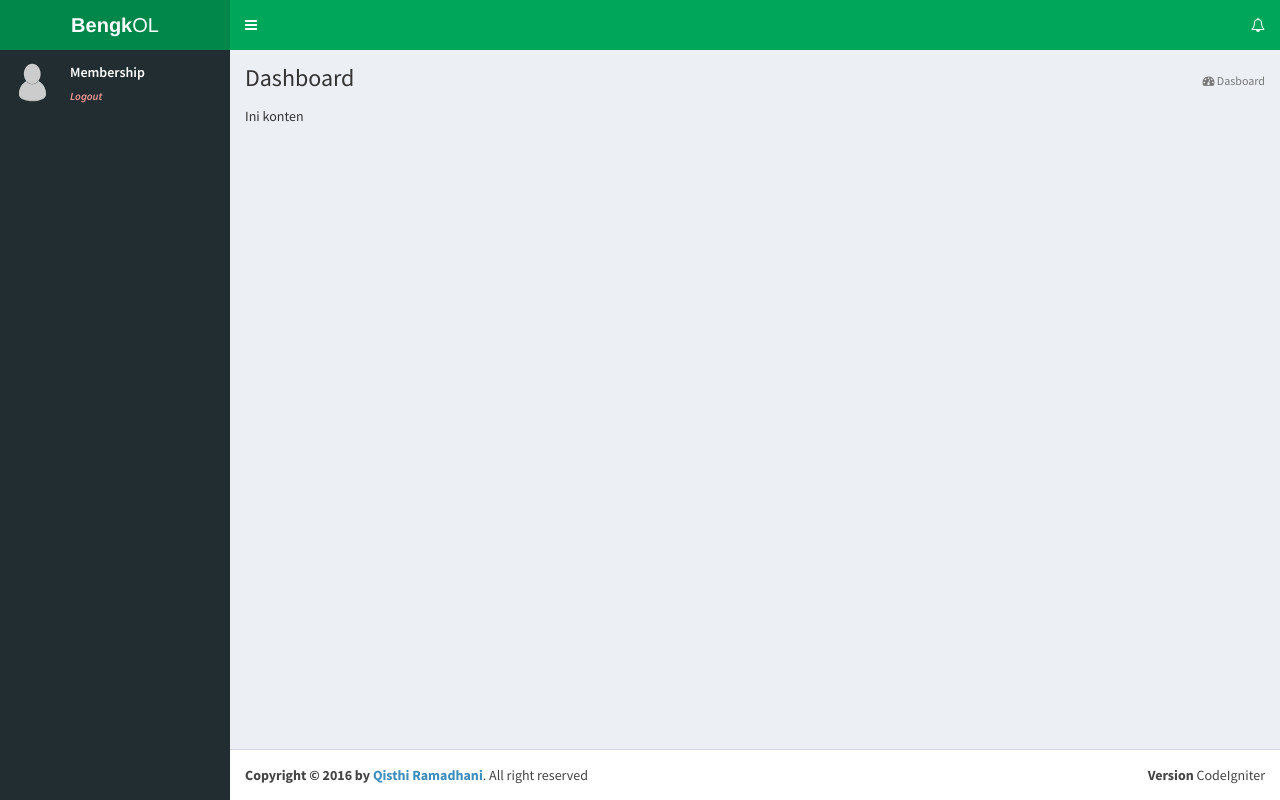
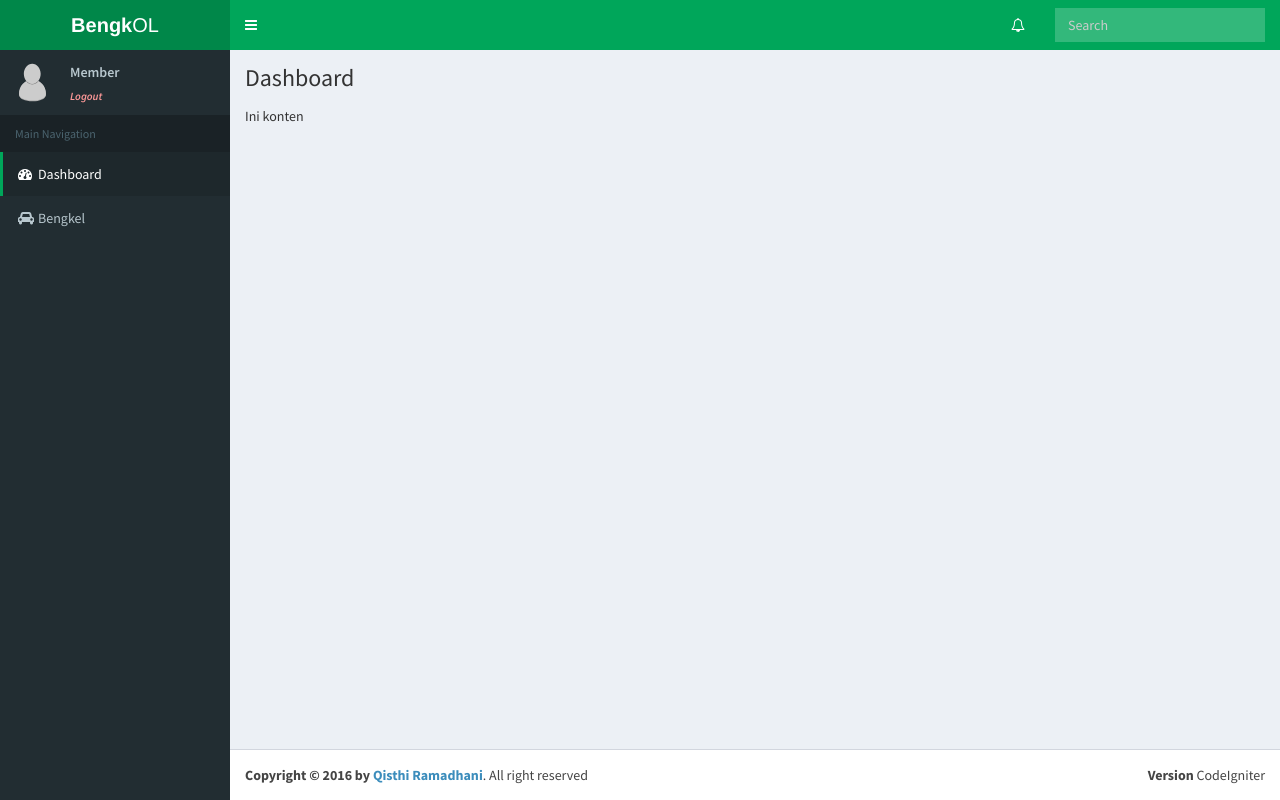
Before and after one commit to ramageek/bengkol_codeigniter, a CodeIgniter app: page /database/member in a window 1280 px wide. Run offline with CodeIgniter, Linux system fonts and the light colour scheme.

Commit message:
Konfigurasi database dan penambahan form 'pencarian' di halaman member.

```diff
--- a/app/views/member/index.php
+++ b/app/views/member/index.php
@@ -15,7 +15,7 @@
 <body class="hold-transition skin-green sidebar-mini">
 	<div class="wrapper">
 		<header class="main-header">
-			<a href="<?= base_url() ?>" class="logo">
+			<a href="<?= base_url('member') ?>" class="logo">
 				<span class="logo-mini"><b>B</b>OL</span>
 				<span class="logo-lg"><b>Bengk</b>OL</span>
 			</a>
@@ -32,6 +32,11 @@
 								<i class="fa fa-bell-o"></i>
 							</a>
 						</li>
+						<li class="dropdown notifications-menu">
+							<form action="#" class="navbar-form" role="search">
+								<input type="text" class="form-control" id="navbar-search-input" placeholder="Search" style="width:210px">
+							</form>
+						</li>
 					</ul>
 				</div>
 			</nav>
@@ -45,19 +50,22 @@
 					</div>
 
 					<div class="pull-left info">
-						<p>Membership</p>
+						<p><a href="#">Member</a></p>
 						<a href="#"><i style="font-weight:bold;color:#ff9999;">Logout</i></a>
 					</div>
 				</div>
+
+				<ul class="sidebar-menu">
+					<li class="header">Main Navigation</li>
+					<li class="active"><a href="#"><i class="fa fa-dashboard"></i><span>Dashboard</span></a></li>
+					<li><a href="#"><i class="fa fa-car"></i><span>Bengkel</span></a></li>
+				</ul>
 			</section>
 		</aside>
 
 		<div class="content-wrapper">
 			<section class="content-header">
 				<h1>Dashboard</h1>
-				<ol class="breadcrumb">
-					<li class="active"><i class="fa fa-dashboard"></i> Dasboard</li>
-				</ol>
 			</section>
 
 			<section class="content">
```
Also changed, not shown: app/config/database.php (+3 -72 lines).
